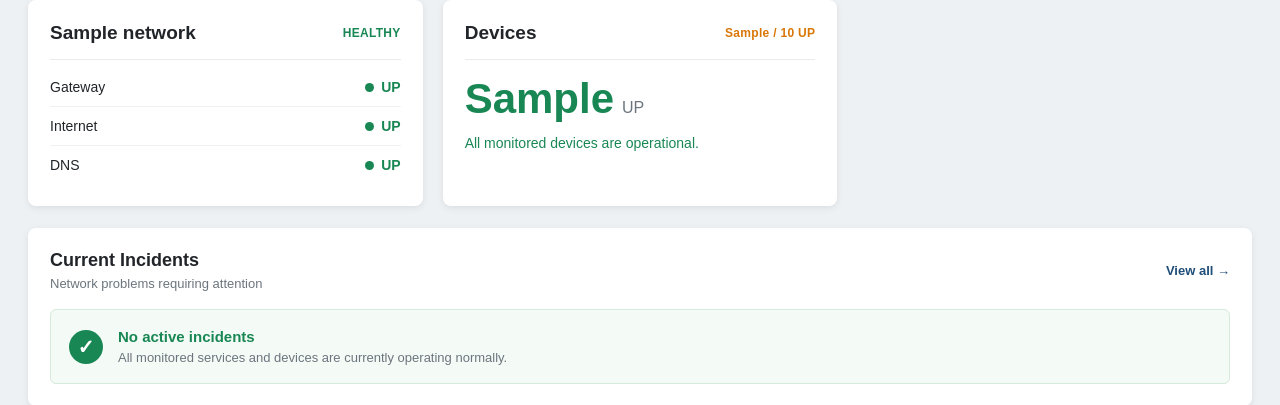
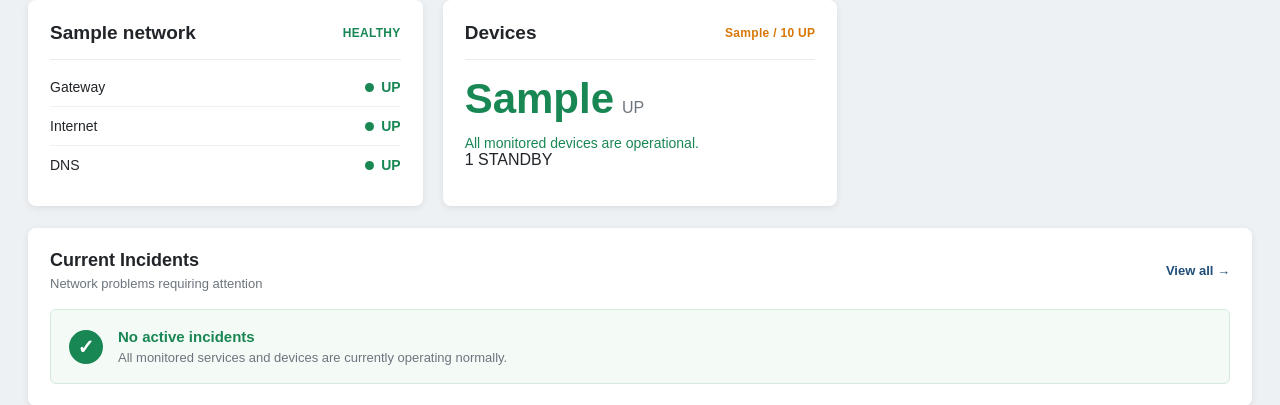
Before and after one commit to jlaurin22-scout/NetMonitor, a Flask app: template web/templates/dashboard.html in a window 1280 px wide. Shown: the part 336-741 px from the top of the page. Run offline with Flask 3, Linux system fonts and the light colour scheme; the template is opened without the code that fills it: most values are stand-ins (such as "Sample title", 1, 10 or a date in 2020); data that the repository does not hold is empty.

Commit message:
Show standby devices in dashboard statistics

```diff
--- a/web/routes/api.py
+++ b/web/routes/api.py
@@ -40,7 +40,8 @@ def status():
     (
         device_total,
         up_devices,
-        down_devices
+        down_devices,
+        standby_count
     ) = get_device_counts(
         device_rows
     )
@@ -107,6 +108,7 @@ def status():
                 "total": device_total,
                 "up": up_devices,
                 "down": down_devices,
+                "standby": standby_count,
                 "rows": devices,
             },
             "networks": network_data,
--- a/web/routes/dashboard.py
+++ b/web/routes/dashboard.py
@@ -275,31 +275,43 @@ def get_device_counts(device_rows):
 
     standby_devices = get_standby_devices()
 
-    monitored_devices = [
-        row
+    total_devices = len(
+        device_rows
+    )
+
+    up_devices = sum(
+        1
         for row in device_rows
-        if not is_standby_device(
+        if row["state"] == "UP"
+    )
+
+    standby_count = sum(
+        1
+        for row in device_rows
+        if is_standby_device(
             row,
             standby_devices
         )
-    ]
-
-    up_devices = sum(
-        1
-        for row in monitored_devices
-        if row["state"] == "UP"
     )
 
     down_devices = sum(
         1
-        for row in monitored_devices
-        if row["state"] != "UP"
+        for row in device_rows
+        if (
+            row["state"] != "UP"
+            and
+            not is_standby_device(
+                row,
+                standby_devices
+            )
+        )
     )
 
     return (
-        len(monitored_devices),
+        total_devices,
         up_devices,
-        down_devices
+        down_devices,
+        standby_count
     )
 
 
@@ -327,7 +339,8 @@ def index():
     (
         device_total,
         up_devices,
-        down_devices
+        down_devices,
+        standby_count
     ) = get_device_counts(
         device_rows
     )
@@ -354,5 +367,6 @@ def index():
         device_total=device_total,
         up_devices=up_devices,
         down_devices=down_devices,
+        standby_count=standby_count,
         devices=device_rows[:8],
     )
--- a/web/static/js/dashboard.js
+++ b/web/static/js/dashboard.js
@@ -279,6 +279,11 @@ function updateDevices(data) {
             "device-down"
         );
 
+    const standby =
+        document.getElementById(
+            "device-standby"
+        );
+
     if (total) {
 
         total.textContent =
@@ -304,6 +309,13 @@ function updateDevices(data) {
 
         down.textContent =
             data.devices.down;
+
+    }
+
+    if (standby) {
+
+        standby.textContent =
+            data.devices.standby;
 
     }
 
--- a/web/templates/dashboard.html
+++ b/web/templates/dashboard.html
@@ -379,8 +379,21 @@
 
             {% endif %}
 
+            {% if standby_count > 0 %}
+
+            <div class="device-summary-standby">
+
+                <span id="device-standby">
+                    {{ standby_count }}
+                </span>
+
+                STANDBY
+
+            </div>
+
+            {% endif %}
+
         </div>
-
 
     </section>
 
```
